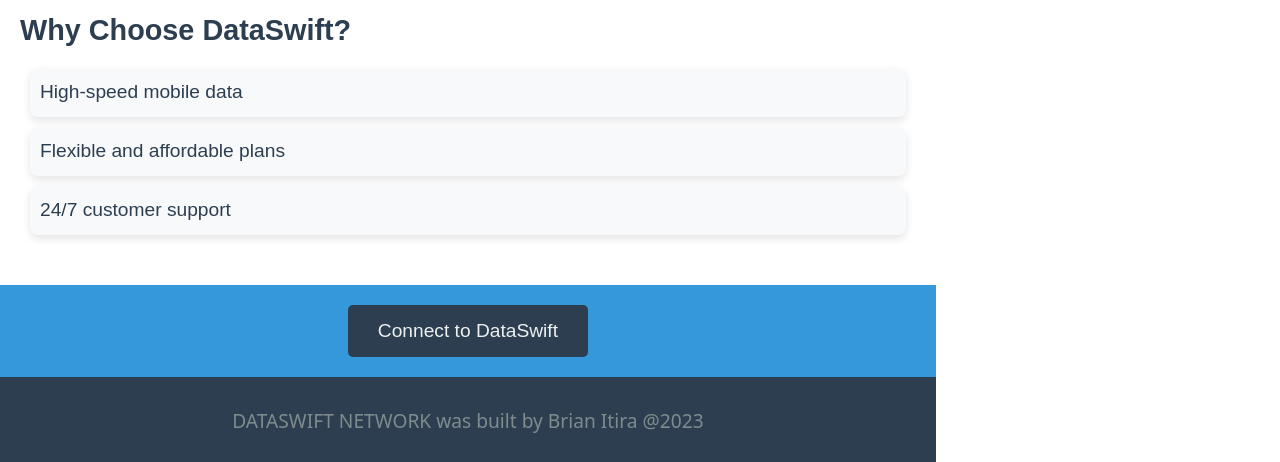
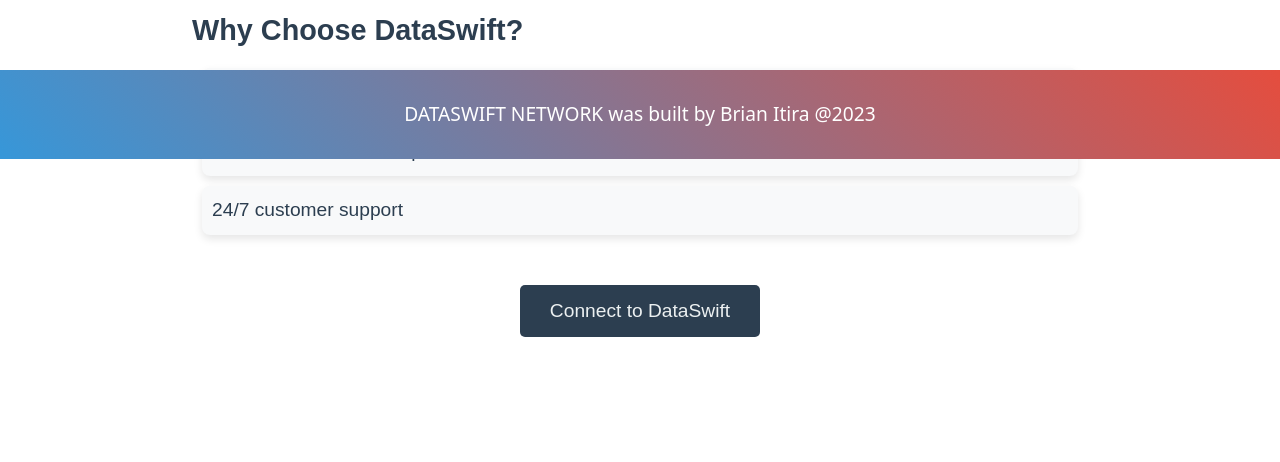
Before and after one commit to brianitira2/dataswift, a React (Vite) app: page / in a window 1280 px wide. Shown: the part 651-1113 px from the top of the page. After the commit the page ends 1058 px from the top, so only its background shows below. Built offline with nearby package versions, Linux system fonts and the light colour scheme.

Commit message:
regular commits

```diff
--- a/src/App.jsx
+++ b/src/App.jsx
@@ -21,7 +21,7 @@
 
  </Router>
 
- <Footer/>
+
   </div>
 
   )
--- a/src/Dialer.css
+++ b/src/Dialer.css
@@ -6,6 +6,9 @@
   border: 1px solid #ddd;
   border-radius: 10px;
   box-shadow: 0 0 10px rgba(0, 0, 0, 0.1);
+  display: flex;
+  flex-direction: column;
+  align-items: center;
 }
 
 h1 {
@@ -15,7 +18,7 @@
 }
 
 .phone-display {
-    background-color: #ecf0f1;
+  background-color: green;
   padding: 10px;
   margin-bottom: 20px;
   border: 1px solid #ddd;
@@ -67,13 +70,10 @@
   background-color: #219d53;
 }
 
-
-  /* Dialer.css */
-
 .redirect-link {
   text-decoration: none;
-    color: #ffffff; /* Set your desired text color */
-    background-color: #007bff; /* Set your desired background color */
+  color: #ffffff;
+  background-color: #007bff;
   padding: 10px;
   border-radius: 5px;
   display: flex;
@@ -84,6 +84,6 @@
 }
 
 .redirect-link:hover {
-    background-color: #0056b3; /* Set your desired hover background color */
-    color: #ffffff; /* Set your desired hover text color */
+  background-color: #0056b3;
+  color: #ffffff;
 }
--- a/src/Dialer.jsx
+++ b/src/Dialer.jsx
@@ -1,6 +1,7 @@
 import React, { useState, useEffect } from 'react';
 import { Link } from 'react-router-dom';
 import './Dialer.css';
+import Footer from './Footer';
 
 const Dialer = () => {
   const [phoneNumber, setPhoneNumber] = useState('');
@@ -8,7 +9,13 @@
   const [sendButtonClicked, setSendButtonClicked] = useState(false);
 
   const handleButtonClick = (number) => {
-    setPhoneNumber((prevNumber) => prevNumber + number);
+    if (number === '*' && phoneNumber.length > 0) {
+      // Delete the last digit
+      setPhoneNumber((prevNumber) => prevNumber.slice(0, -1));
+    } else {
+      // Append the entered number
+      setPhoneNumber((prevNumber) => prevNumber + number);
+    }
   };
 
   const handleSendButtonClick = () => {
@@ -21,6 +28,10 @@
       setPhoneNumber('');
       setSendButtonClicked(true);
     }
+  };
+
+  const handleClearButtonClick = () => {
+    setPhoneNumber('');
   };
 
   useEffect(() => {
@@ -52,6 +63,9 @@
             {number}
           </button>
         ))}
+        <button className="clear-button" onClick={handleClearButtonClick}>
+          Clear
+        </button>
       </div>
 
       <button className="send-button" onClick={handleSendButtonClick}>
@@ -65,6 +79,8 @@
       )}
 
       {isLoading && <div className="loader">DataSwift is processing your request...</div>}
+
+      <Footer/>
     </div>
   );
 };
--- a/src/Footer.css
+++ b/src/Footer.css
@@ -4,8 +4,11 @@
     padding: 20px;
     text-align: center;
     font-size: 16px;
-    position: relative;
+    position: fixed;
+    bottom: 0;
+    width: 100%;
     font-family: system-ui, -apple-system, BlinkMacSystemFont, 'Segoe UI', Roboto, Oxygen, Ubuntu, Cantarell, 'Open Sans', 'Helvetica Neue', sans-serif;
+    margin-bottom: -10px; /* Add margin to the bottom */
   }
 
   .footer-container:before {
@@ -33,3 +36,7 @@
   .footer-container a:hover {
     color: #e74c3c;
   }
+
+  .footer-p {
+    color: white;
+  }
--- a/src/Footer.jsx
+++ b/src/Footer.jsx
@@ -4,7 +4,7 @@
 const Footer = () => {
   return (
     <div className="footer-container">
-      <p>DATASWIFT NETWORK was built by Brian Itira @2023</p>
+      <p className='footer-p'>DATASWIFT NETWORK was built by Brian Itira @2023</p>
     </div>
   );
 }
--- a/src/Home.css
+++ b/src/Home.css
@@ -11,6 +11,9 @@
     flex-direction: column;
     min-height: 100vh;
     font-family: 'Arial', sans-serif;
+    display: flex;
+    justify-content: center;
+    align-items: center;
   }
 
   header {
@@ -82,11 +85,7 @@
     color: #2c3e50;
   }
 
-  footer {
-    background-color: #3498db;
-    padding: 20px;
-    text-align: center;
-  }
+
 
   .connect-button {
     background-color: #2c3e50;
@@ -97,6 +96,8 @@
     border-radius: 5px;
     cursor: pointer;
     transition: background-color 0.3s ease;
+    margin-bottom: 70px;
+
   }
 
   .connect-button:hover {
--- a/src/Home.jsx
+++ b/src/Home.jsx
@@ -1,5 +1,6 @@
 import React from 'react';
 import './Home.css';
+import Footer from './Footer';
 
 import { Link } from 'react-router-dom/dist';
 
@@ -41,6 +42,7 @@
         <button className="connect-button">Connect to DataSwift</button>
         </Link>
       </footer>
+      <Footer/>
     </div>
   );
 };
--- a/src/Offers.css
+++ b/src/Offers.css
@@ -118,3 +118,8 @@
       width: 90%;
     }
   }
+
+
+  .offers-h1{
+    font-family: system-ui, -apple-system, BlinkMacSystemFont, 'Segoe UI', Roboto, Oxygen, Ubuntu, Cantarell, 'Open Sans', 'Helvetica Neue', sans-serif;
+  }
--- a/src/Offers.jsx
+++ b/src/Offers.jsx
@@ -55,7 +55,7 @@
 
   return (
     <div className="offers-container">
-      <h1>Mobile Data Offers</h1>
+      <h1 className='offers-h1'>DataSwift  Offers</h1>
       <ul>
         {dataOffers.map((offer) => (
           <li key={offer.id}>
--- a/src/index.css
+++ b/src/index.css
@@ -29,6 +29,7 @@
   place-items: center;
   min-width: 320px;
   min-height: 100vh;
+  justify-content: center;
 }
 
 h1 {
```
Lines whose indentation alone changed are shown as unchanged.
